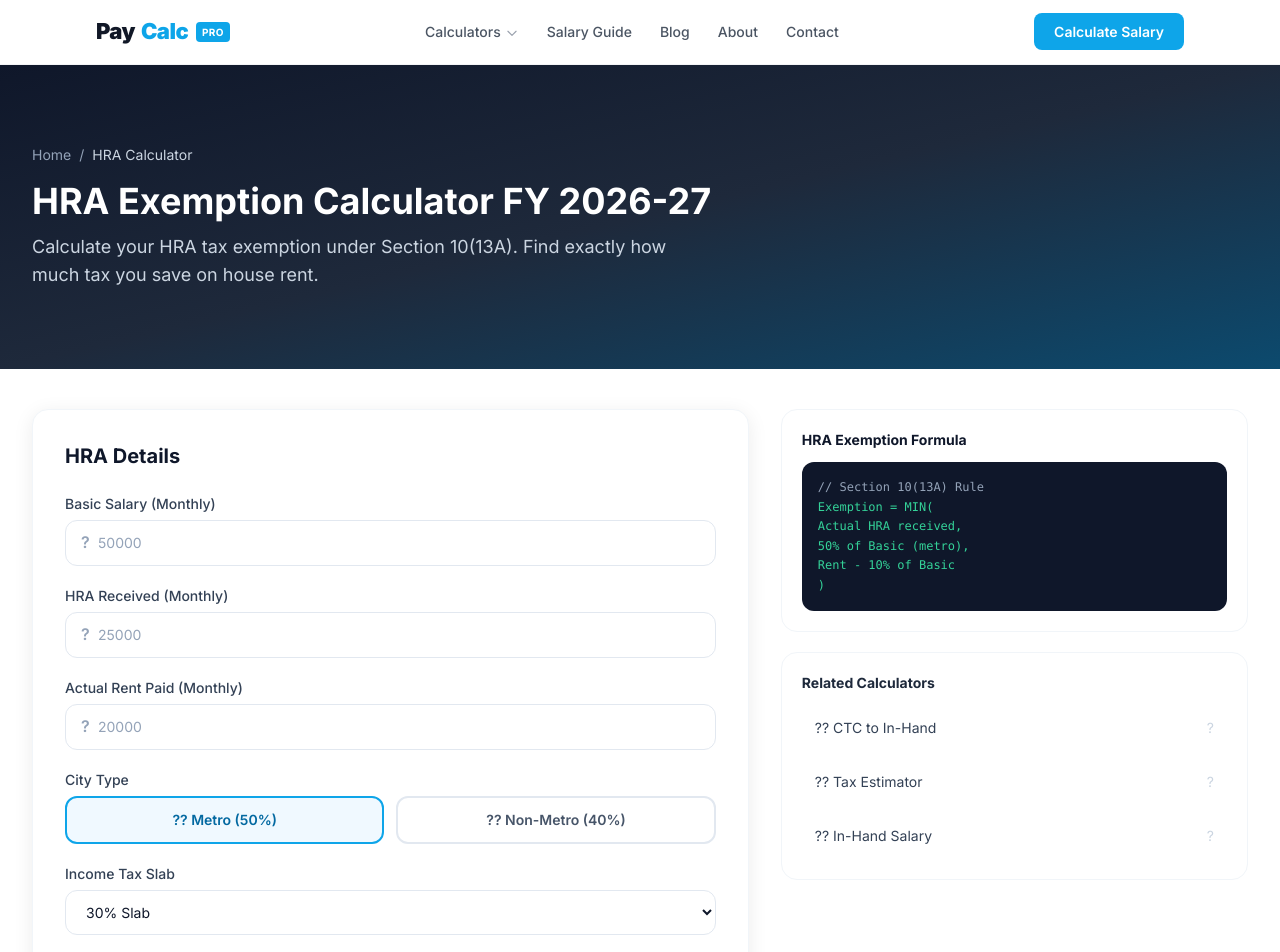
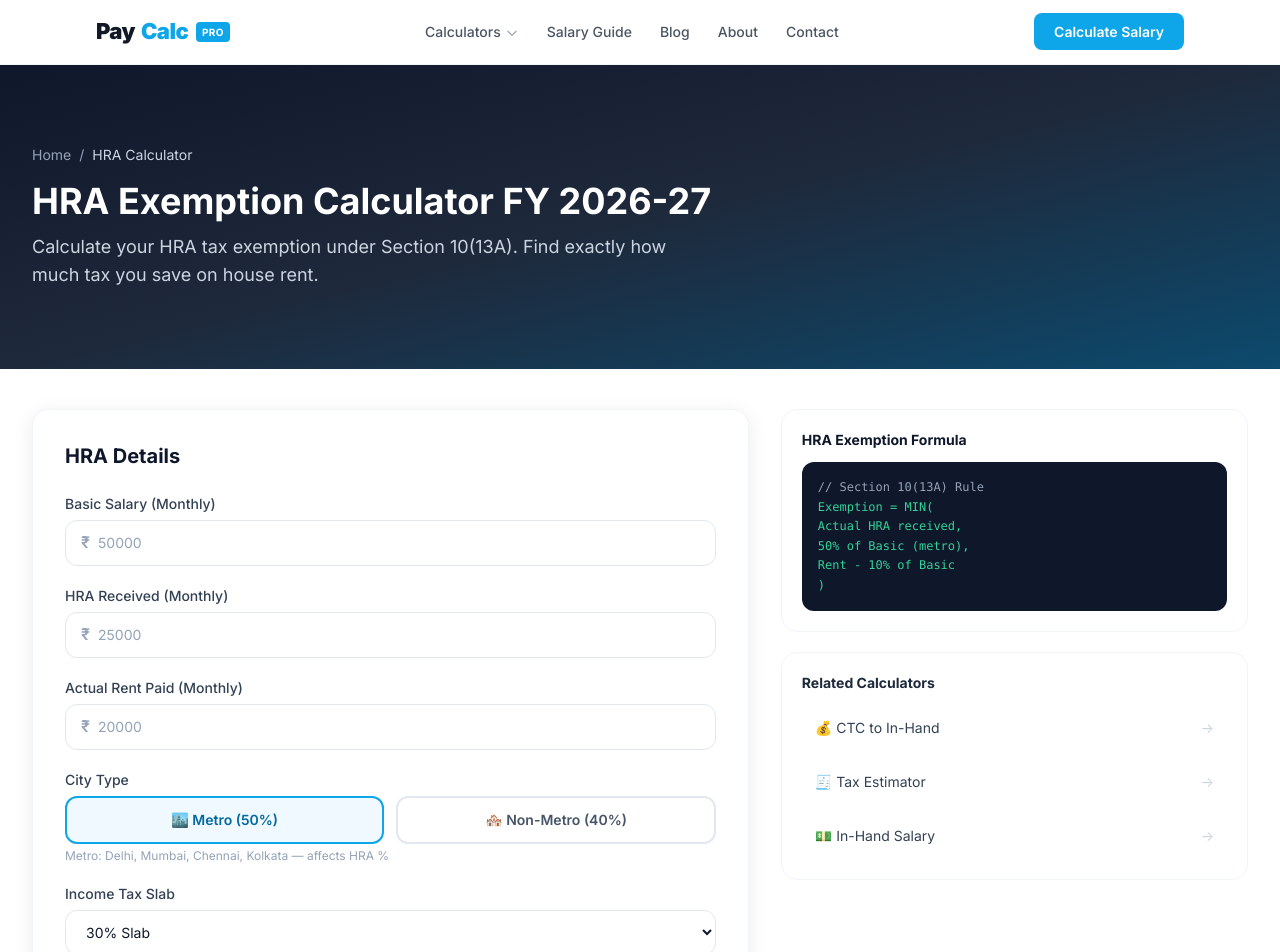
Before and after one commit to Varshith-Kali/PayCalcPro, a Next.js app: page /hra-calculator in a window 1280 px wide. Shown: the top 952 px of the page. Built offline with nearby package versions, Linux system fonts and the light colour scheme.

Commit message:
Fix HRA calculator: restore broken emoji/icons (rupee, city, arrows) corrupted by encoding issue

```diff
--- a/app/hra-calculator/page.tsx
+++ b/app/hra-calculator/page.tsx
@@ -8,9 +8,9 @@ import AdUnit from '@/components/AdUnit'
 const faqs = [
   { question: 'What are the three conditions for HRA exemption?', answer: 'HRA exemption = minimum of: (1) Actual HRA received, (2) 50%/40% of Basic (metro/non-metro), (3) Actual rent - 10% of Basic.' },
   { question: 'Can I claim HRA if I live in my own house?', answer: 'No. HRA exemption requires that you actually pay rent for accommodation. If you own and live in your house, HRA received is fully taxable.' },
-  { question: 'Can I pay rent to my parents and claim HRA?', answer: 'Yes! You can pay rent to parents and claim HRA. If annual rent exceeds ?1 lakh, your parent must declare rental income and you need their PAN.' },
+  { question: 'Can I pay rent to my parents and claim HRA?', answer: 'Yes! You can pay rent to parents and claim HRA. If annual rent exceeds ₹1 lakh, your parent must declare rental income and you need their PAN.' },
   { question: 'Is HRA available under the new tax regime?', answer: 'No. HRA exemption under Section 10(13A) is only available under the old tax regime. In the new regime, your entire HRA is taxable.' },
-  { question: 'What documents are needed for HRA claim?', answer: 'Rent receipts (monthly), rent agreement, landlord\'s PAN (if rent > ?1 lakh/year). Submit to employer annually for Form 16.' },
+  { question: 'What documents are needed for HRA claim?', answer: 'Rent receipts (monthly), rent agreement, landlord\'s PAN (if rent > ₹1 lakh/year). Submit to employer annually for Form 16.' },
 ]
 
 export default function HRACalculatorPage() {
@@ -54,7 +54,7 @@ export default function HRACalculatorPage() {
                   <div key={f.label}>
                     <label className="form-label">{f.label}</label>
                     <div className="relative">
-                      <span className="absolute left-4 top-1/2 -translate-y-1/2 text-slate-400 font-semibold">?</span>
+                      <span className="absolute left-4 top-1/2 -translate-y-1/2 text-slate-400 font-semibold">₹</span>
                       <input type="number" placeholder={f.ph} value={f.val} onChange={e => f.set(e.target.value)} className="form-input pl-8" />
                     </div>
                   </div>
@@ -66,10 +66,11 @@ export default function HRACalculatorPage() {
                     {(['metro', 'non-metro'] as const).map(c => (
                       <button key={c} onClick={() => setCity(c)}
                         className={`py-3 px-4 rounded-xl border-2 text-sm font-semibold transition-all ${city === c ? 'border-sky-500 bg-sky-50 text-sky-700' : 'border-slate-200 text-slate-600 hover:border-slate-300'}`}>
-                        {c === 'metro' ? '?? Metro (50%)' : '?? Non-Metro (40%)'}
+                        {c === 'metro' ? '🏙️ Metro (50%)' : '🏘️ Non-Metro (40%)'}
                       </button>
                     ))}
                   </div>
+                  <p className="text-xs text-slate-400 mt-1">Metro: Delhi, Mumbai, Chennai, Kolkata — affects HRA %</p>
                 </div>
 
                 <div>
@@ -81,7 +82,7 @@ export default function HRACalculatorPage() {
                   </select>
                 </div>
 
-                <button onClick={calculate} className="btn-primary w-full btn-lg">Calculate HRA Exemption ?</button>
+                <button onClick={calculate} className="btn-primary w-full btn-lg">Calculate HRA Exemption →</button>
               </div>
             </div>
 
@@ -98,15 +99,15 @@ export default function HRACalculatorPage() {
                     <h3 className="font-bold text-slate-900">Exemption Calculation (Minimum of 3)</h3>
                   </div>
                   {[
-                    { label: '? Actual HRA received', value: result.exemption1 },
-                    { label: `? ${city === 'metro' ? '50%' : '40%'} of Annual Basic`, value: result.exemption2 },
-                    { label: '? Rent Paid - 10% of Basic', value: result.exemption3 },
+                    { label: '✅ Actual HRA received', value: result.exemption1 },
+                    { label: `📊 ${city === 'metro' ? '50%' : '40%'} of Annual Basic`, value: result.exemption2 },
+                    { label: '🏠 Rent Paid - 10% of Basic', value: result.exemption3 },
                   ].map((r, i) => (
                     <div key={i} className={`flex justify-between items-center px-6 py-4 border-b border-slate-50 ${Math.min(result.exemption1, result.exemption2, result.exemption3) === r.value ? 'bg-emerald-50' : ''}`}>
                       <span className="text-sm text-slate-700">{r.label}</span>
                       <div className="text-right">
                         <span className="font-bold text-slate-900">{formatINR(r.value)}</span>
-                        {Math.min(result.exemption1, result.exemption2, result.exemption3) === r.value && <span className="ml-2 text-xs bg-emerald-500 text-white px-2 py-0.5 rounded-full">Minimum ?</span>}
+                        {Math.min(result.exemption1, result.exemption2, result.exemption3) === r.value && <span className="ml-2 text-xs bg-emerald-500 text-white px-2 py-0.5 rounded-full">Minimum ✓</span>}
                       </div>
                     </div>
                   ))}
@@ -135,12 +136,12 @@ export default function HRACalculatorPage() {
               <h3 className="font-bold text-slate-800 text-sm mb-3">Related Calculators</h3>
               <div className="space-y-2">
                 {[
-                  { href: '/ctc-to-inhand/', label: '?? CTC to In-Hand' },
-                  { href: '/tax-estimator/', label: '?? Tax Estimator' },
-                  { href: '/in-hand-salary-calculator/', label: '?? In-Hand Salary' },
+                  { href: '/ctc-to-inhand/', label: '💰 CTC to In-Hand' },
+                  { href: '/tax-estimator/', label: '🧾 Tax Estimator' },
+                  { href: '/in-hand-salary-calculator/', label: '💵 In-Hand Salary' },
                 ].map(l => (
                   <Link key={l.href} href={l.href} className="flex items-center justify-between p-3 rounded-xl hover:bg-sky-50 transition-colors text-sm text-slate-700 hover:text-sky-700 border border-transparent hover:border-sky-100">
-                    {l.label} <span className="text-slate-300">?</span>
+                    {l.label} <span className="text-slate-300">→</span>
                   </Link>
                 ))}
               </div>
```
